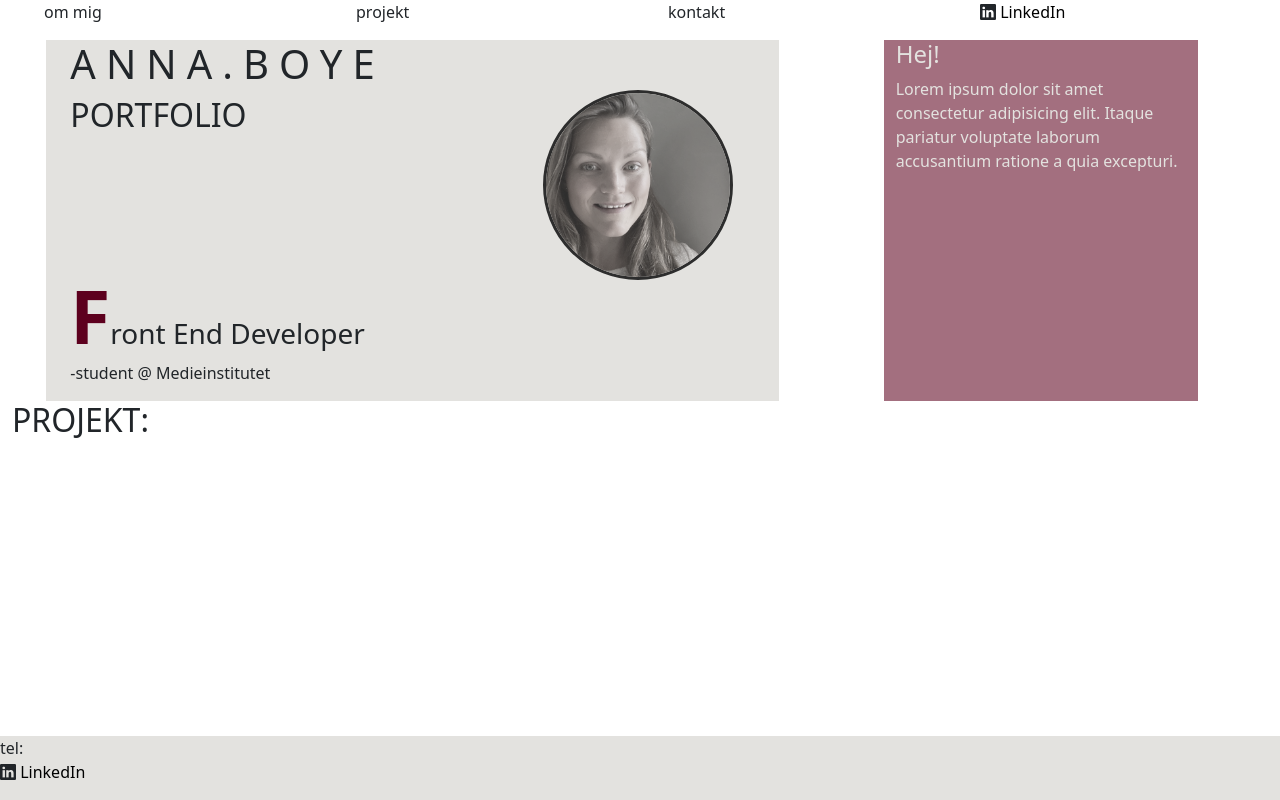
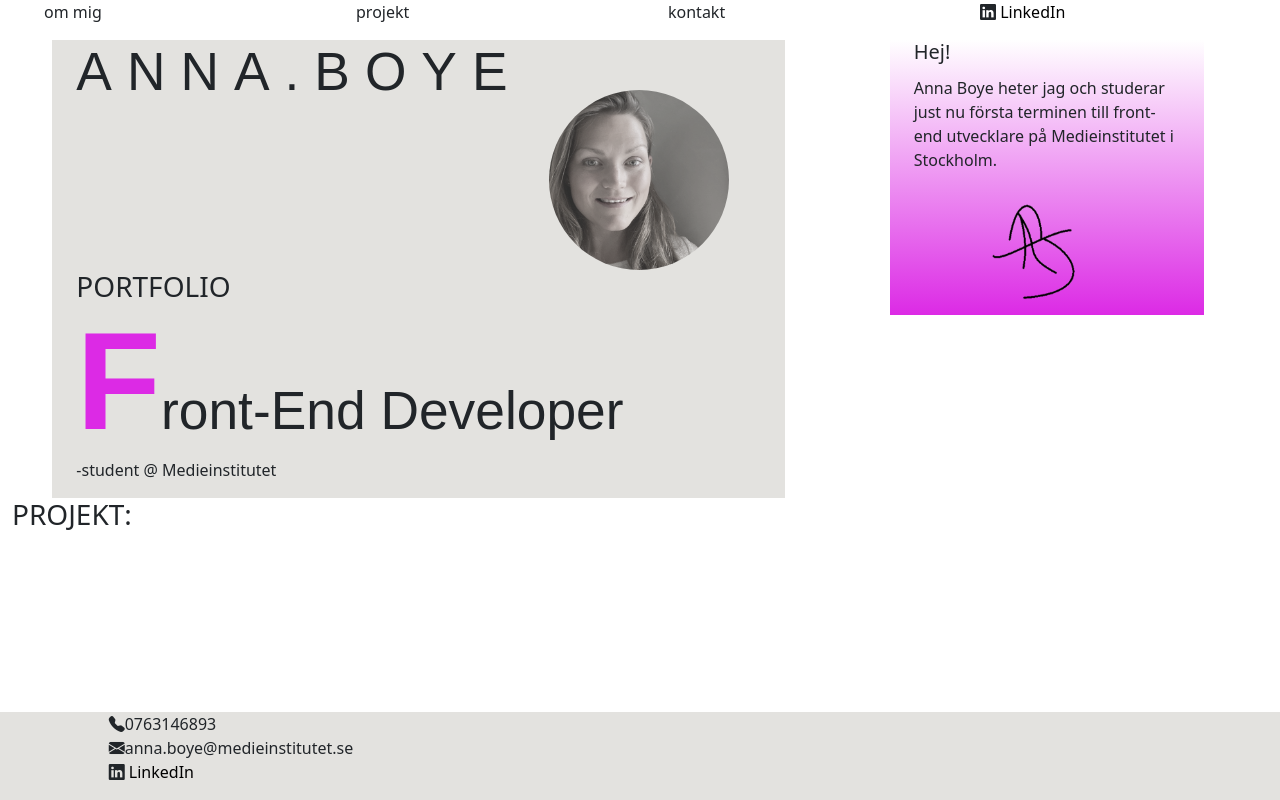
Before and after one commit to annaboye/portfolio, a plain HTML site: page html/index.html in a window 1280 px wide. Drawn offline with nearby package versions, Linux system fonts and the light colour scheme.

Commit message:
animationcolor

```diff
--- a/css/index.css
+++ b/css/index.css
@@ -1,41 +1,52 @@
+
 ul {
     list-style-type: none;}
-h1 {
-    letter-spacing: 10px;
+h2 {
+    font-size:20pt ;
+    letter-spacing: 15px;
+    font-family: fantasy;
 
     }
 main {
     background-color:#e3e2df;
     }
 
-h3 { animation: jump 1s ease-out;}
+h4 {
+    font-family:fantasy ;
+    font-size: 20pt;
+    animation: jump 1s ease-out;
+    }
 
-h3::first-letter {
-    color:#5d001e;
+h4::first-letter{
+    color: #dc2ae5;
     font-size: 2.6em;
     font-weight: bold;
     line-height: 1;
+
 }
+
+
 
 .side{
     justify-content: center;
-    background-color: #5d001e90;
-    color:#e3e2df;}
+    background: linear-gradient(#e3e2df,#dc2ae5);
 
-.imagecontainer {
-    width: 120px;
-    height: auto;
-    align-items: center;
+    }
 
-}
 
-img {width: 100px;
+
+.profilbild {
+    width: 100px;
     height: auto ;
-    border: solid black;
     border-radius: 50%;
     margin-top:50px ;
     filter: grayscale(80%) opacity(80%);
 }
+ .logga {
+    width: 60px;
+    height: auto;
+}
+
 
 
 .link{
@@ -48,27 +59,53 @@ footer{
     background-color: #e3e2df;
     }
 @keyframes jump{
-        from {
-          transform: translate(0, 0);
-        }
-        to {
-          transform: translate(0, -50px);
-        }
-        h3 {
-            animation: jump 1s ease-in-out ;
-        } }
+      0% {
+        transform: scale(1);
+      }
+
+
+      50% {
+        transform: scale(0.5);
+      }
+
+
+      100% {
+        transform: scale(1);
+      }
+
+         }
 
 @media screen and (min-width: 1068px) {
 
-img {
-    width: 190px;}
 
-main { background-color: white;
+main {
+    background-color:white;
 }
 
-.first{ background-color: #e3e2df;
-}
-main> section{
-    justify-content:space-around ;}
+.first{
+    background-color: #e3e2df;
 
 }
+.profilbild {
+    width: 180px;
+}
+
+main> section{
+    justify-content:space-around;
+}
+
+
+h2, h4 {
+    font-size:40pt;
+}
+
+.side{
+    height: 60%;
+    background: linear-gradient(white,#dc2ae5);
+}
+
+.logga { width: 140px;
+}
+
+
+}
--- a/html/index.html
+++ b/html/index.html
@@ -22,6 +22,7 @@
     />
     <link rel="stylesheet" href="/css/index.css" />
   </head>
+
   <body class="container-fluid">
     <header class="row">
       <nav class="col-12">
@@ -42,37 +43,41 @@
       </nav>
     </header>
     <main class="row">
-      <section class="row">
+      <section class="col-12 row">
         <section class="first col-12 col-md-7 row">
-          <article class="col-8">
-            <h1>ANNA.BOYE</h1>
-            <h2>PORTFOLIO</h2>
-          </article>
+          <h2 class="col-8">ANNA.BOYE</h2>
           <div class="col-4 image-container">
-            <img src="/assets/1628336185336.jpg" alt="annaboye" />
+            <img
+              class="profilbild"
+              src="/assets/1628336185336.jpg"
+              alt="annaboye"
+            />
           </div>
+          <h3>PORTFOLIO</h3>
           <article class="col-12">
-            <h3>Front End Developer</h3>
+            <h4>Front-End Developer</h4>
             <p>-student @ Medieinstitutet</p>
           </article>
         </section>
-        <section class="side col-8 col-md-3">
-          <article class="col-12">
-            <h4>Hej!</h4>
-            <p>
-              Lorem ipsum dolor sit amet consectetur adipisicing elit. Itaque
-              pariatur voluptate laborum accusantium ratione a quia excepturi.
-            </p>
-          </article>
+        <section class="side col-10 col-md-3 row">
+          <h5 class="col-12">Hej!</h5>
+          <p class="col-12">
+            Anna Boye heter jag och studerar just nu första terminen till
+            front-end utvecklare på Medieinstitutet i Stockholm.
+          </p>
+          <img class="logga col-12" src="/assets/loggo.png" alt="logga" />
         </section>
       </section>
       <section class="row showcase">
-        <h2>PROJEKT:</h2>
+        <h3>PROJEKT:</h3>
       </section>
     </main>
-    <footer class="row fixed-bottom">
-      <ul class="col-12">
-        <li>tel:</li>
+    <footer class="row fixed-bottom justify-content-around">
+      <ul class="col-10">
+        <li><i class="bi bi-telephone-fill"></i>0763146893</li>
+
+        <li><i class="bi bi-envelope-fill"></i>anna.boye@medieinstitutet.se</li>
+
         <li>
           <i class="bi bi-linkedin"></i>
           <a
```
Also changed, not shown: assets/loggo.png (added), 1 other file.
